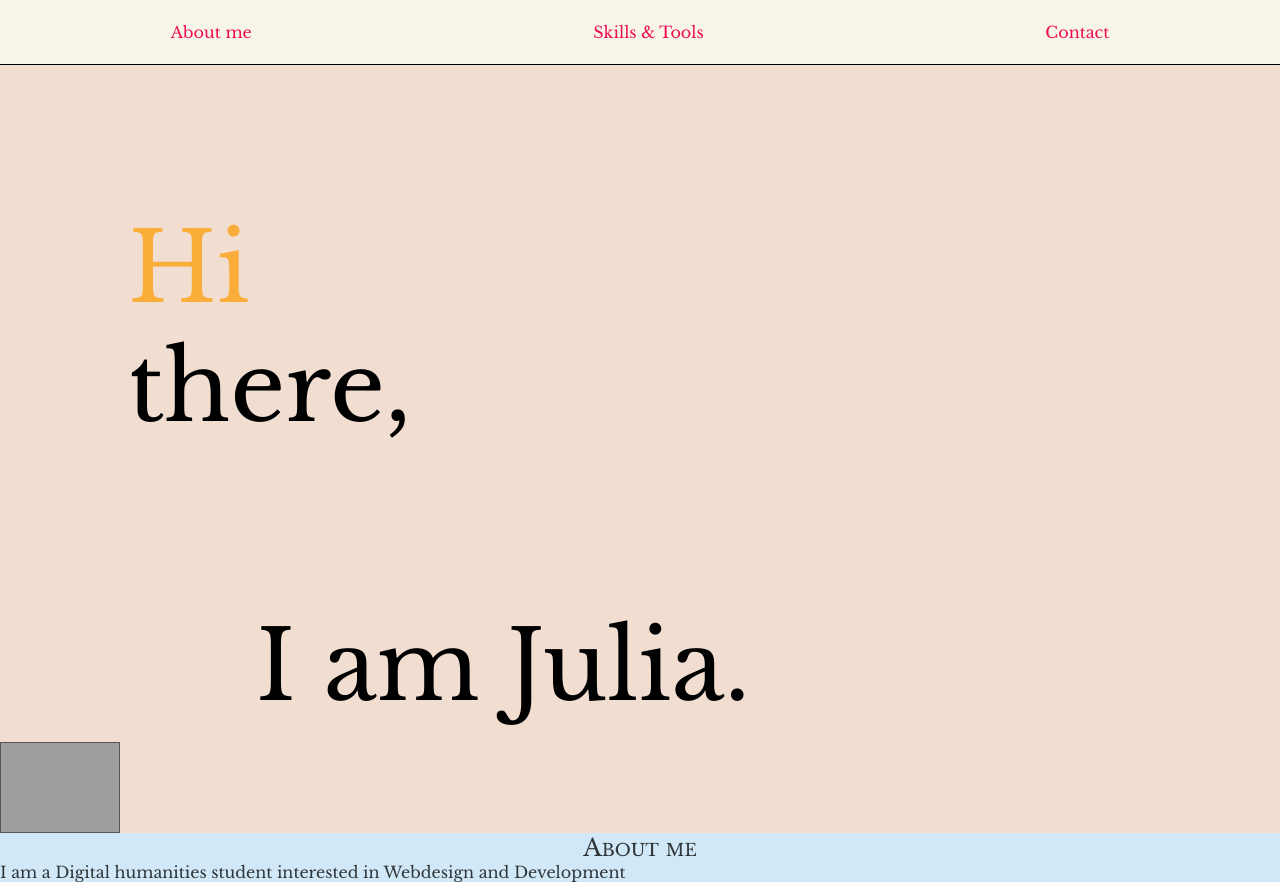
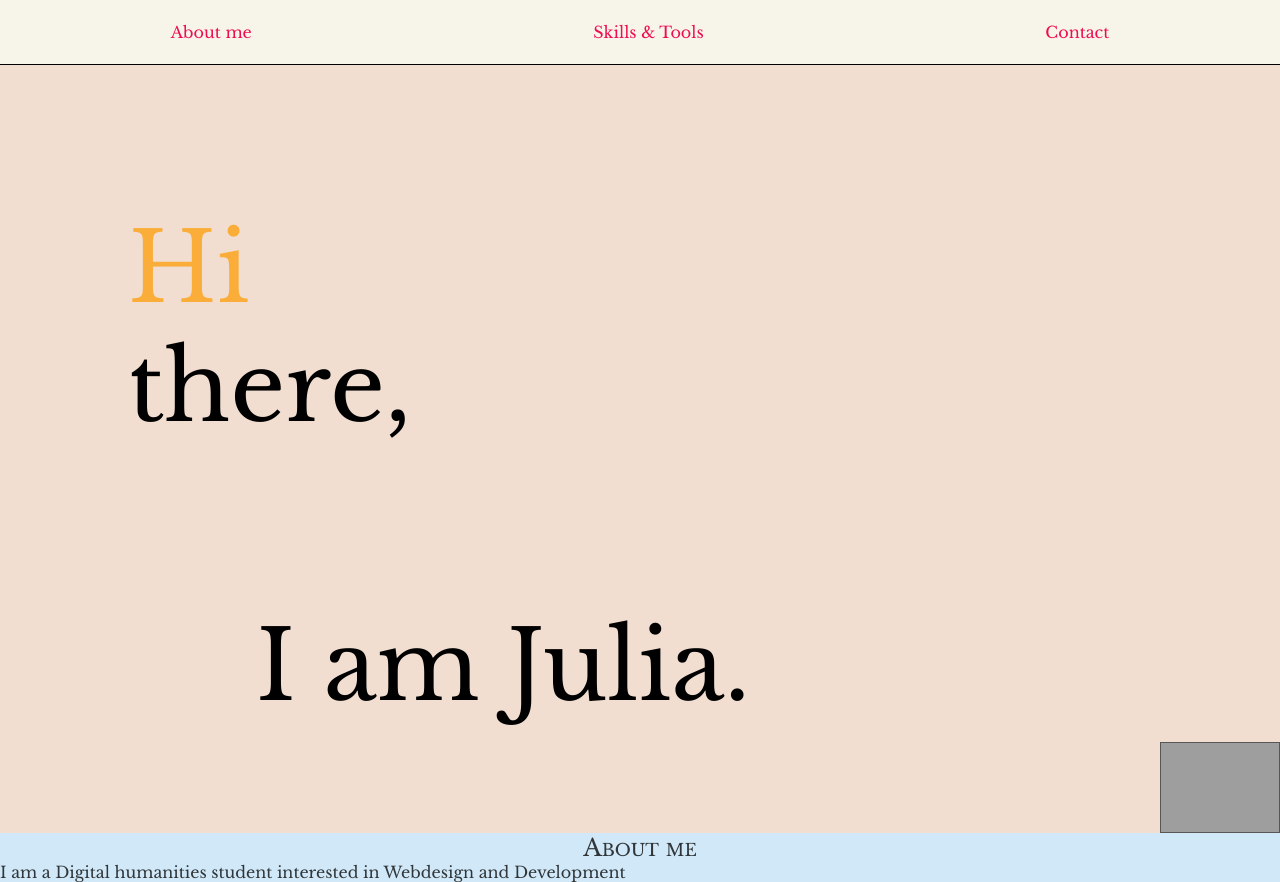
Before and after one commit to JuliKrue/Website, a plain HTML site: page index.html in a window 1280 px wide. Drawn offline with nearby package versions, Linux system fonts and the light colour scheme; grey boxes are pictures that could not be loaded.

Commit message:
Style(Portfolio): Img position changed to flex-end

```diff
--- a/style.css
+++ b/style.css
@@ -105,7 +105,8 @@ h6 {
 
 .intro_img {
   display: flex;
-  justify-content: space-between;
+  flex-direction: row;
+  justify-content: flex-end;
 }
 .aboutpicture {
   border: 1px solid #565656;
```
